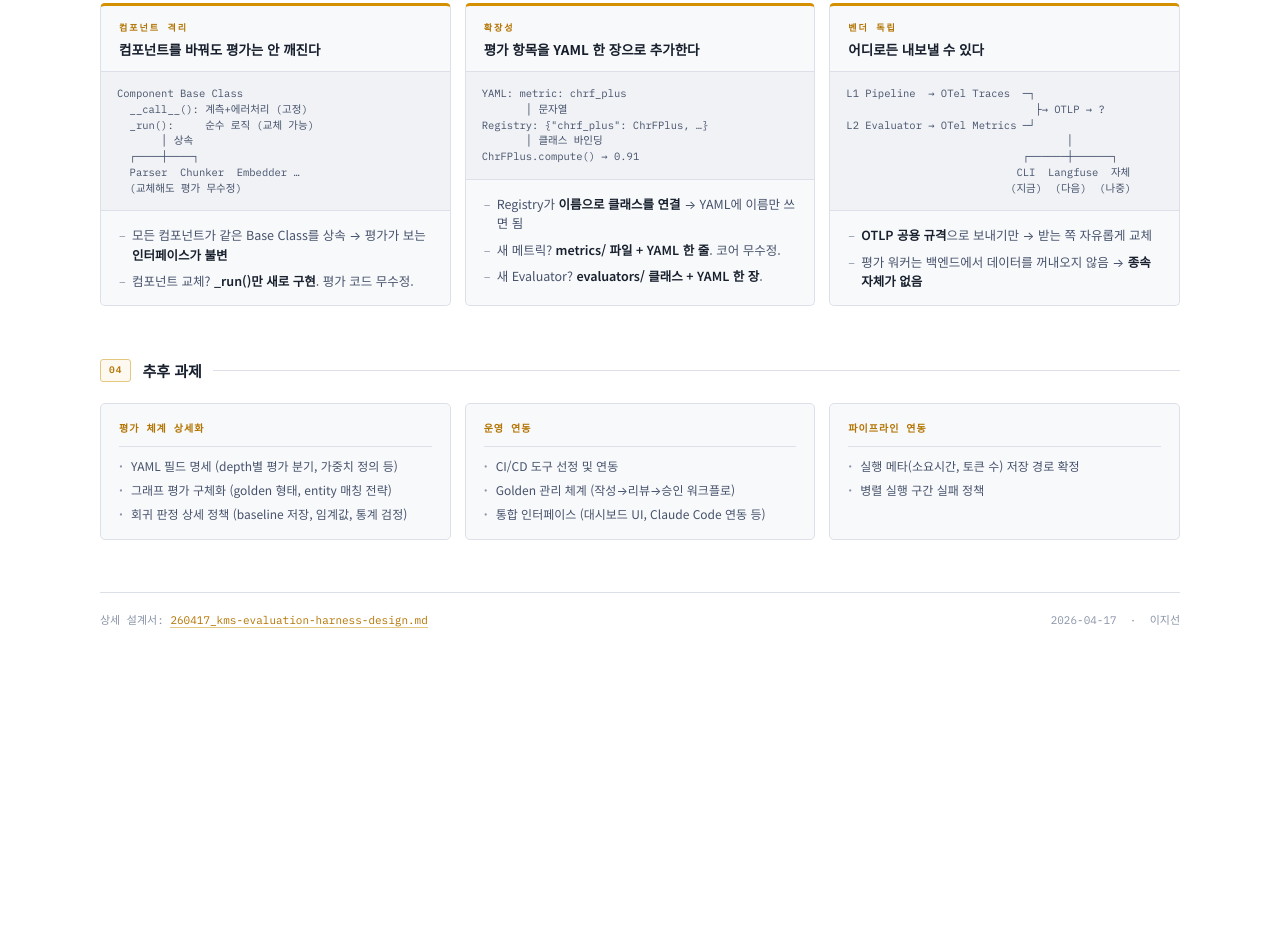
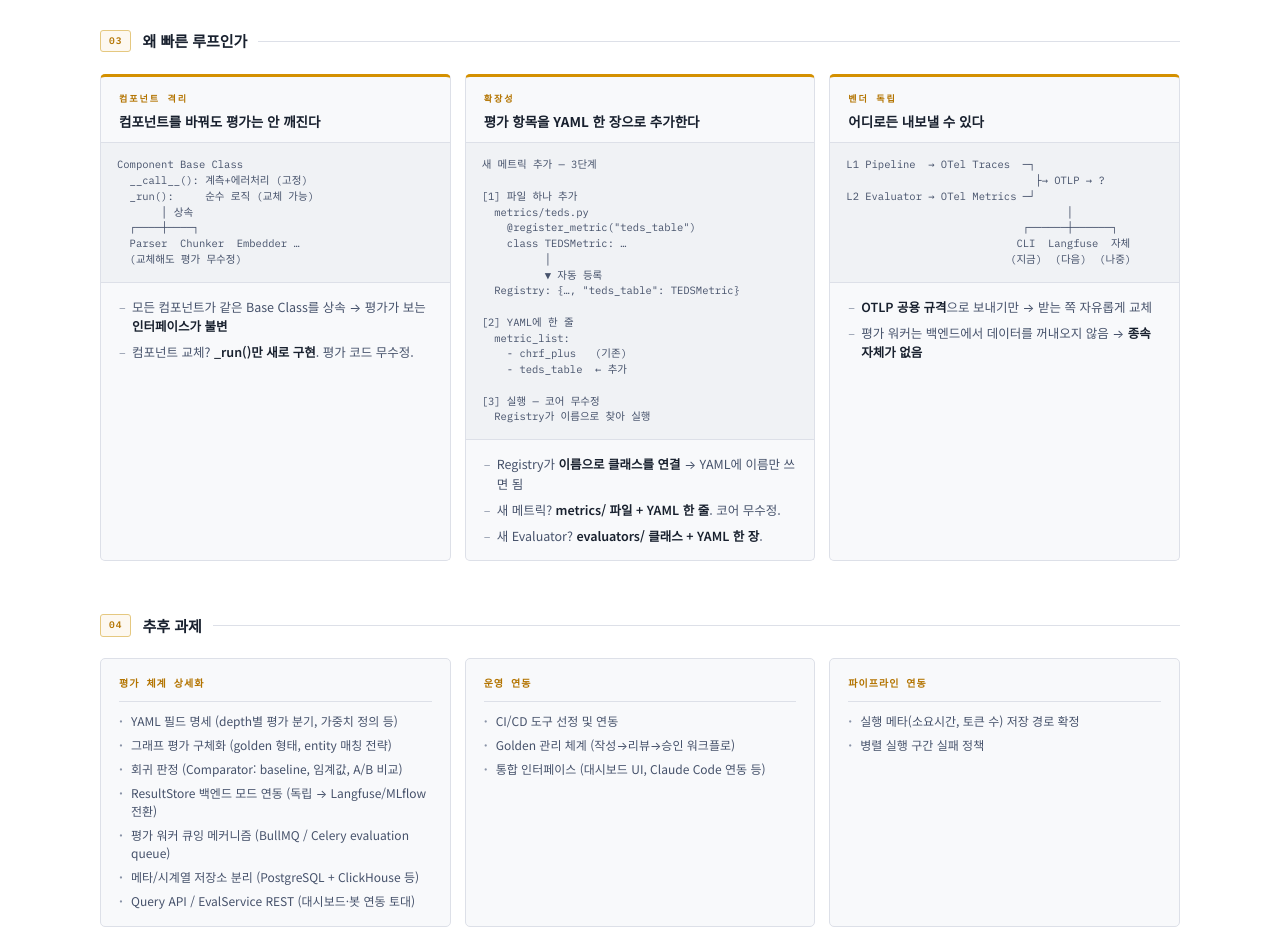
Before and after one commit to JiseonLee-jul/daylog, a plain HTML site: page vault/inbox/raw/260417_kms-evaluation-harness-summary.html in a window 1280 px wide. Shown: the part 2194-3124 px from the top of the page. Before the commit the page ends 2895 px from the top, so only its background shows below. Drawn offline with Linux system fonts and the light colour scheme.

Commit message:
vault backup: 2026-04-20 17:43:33

```diff
--- a/vault/inbox/raw/260417_kms-evaluation-harness-summary.html
+++ b/vault/inbox/raw/260417_kms-evaluation-harness-summary.html
@@ -474,10 +474,10 @@
  │  Artifact + 실행 메타 저장  │    │  OTel Traces 방출         │
  │  (파이프라인 기존 저장소)    │    │  (Base Class가 자동 계측)  │
  │                          │    │                          │
- │  S3/NFS:   body.md       │    │  OTLP ──→ 백엔드          │
- │  Postgres: chunks        │    │  (Langfuse, Grafana 등)   │
- │  GraphDB:  nodes, edges  │    │  시각화/모니터링 용도       │
- │  + 소요시간, 토큰 수 등     │    │  꺼내오지 않음             │
+ │  S3/NFS:   body.md       │    │   독립 모드: Console/File │
+ │  Postgres: chunks        │    │   백엔드 모드: OTLP →      │
+ │  GraphDB:  nodes, edges  │    │                 백엔드     │
+ │  + 소요시간, 토큰 수 등     │    │   (Langfuse, Grafana 등) │
  └────────────┬─────────────┘    └──────────────────────────┘
               │
       파이프라인 워커 완료
@@ -514,8 +514,12 @@
              Group 집계 (YAML)
                      │
                      ▼
-             OTel Metrics 방출  ──→ OTLP ──→ 백엔드
-             (평가 결과도 벤더 중립)
+        ┌────────────┴────────────┐
+        │ 독립 모드                │ 백엔드 모드
+        ▼                         ▼
+ FileResultStore              OTLP 방출
+ CLI 출력                     → 백엔드가 저장/비교/시각화
+ (MVP)                        (Langfuse, MLflow 등)
 
 ═══════════════════════════════════════════════════════════════
  L3  Continuous Evaluation
@@ -609,11 +613,23 @@
           <div class="card-title">평가 항목을 YAML 한 장으로 추가한다</div>
         </div>
         <div class="card-diagram">
-<pre>YAML: metric: chrf_plus
-       │ 문자열
-Registry: {"chrf_plus": ChrFPlus, …}
-       │ 클래스 바인딩
-ChrFPlus.compute() → 0.91</pre>
+<pre>새 메트릭 추가 — 3단계
+
+[1] 파일 하나 추가
+  metrics/teds.py
+    @register_metric("teds_table")
+    class TEDSMetric: …
+          │
+          ▼ 자동 등록
+  Registry: {…, "teds_table": TEDSMetric}
+
+[2] YAML에 한 줄
+  metric_list:
+    - chrf_plus   (기존)
+    - teds_table  ← 추가
+
+[3] 실행 — 코어 무수정
+  Registry가 이름으로 찾아 실행</pre>
         </div>
         <div class="card-body">
           <div class="card-item">Registry가 <strong>이름으로 클래스를 연결</strong> → YAML에 이름만 쓰면 됨</div>
@@ -659,7 +675,11 @@ L2 Evaluator → OTel Metrics ─┘
         <ul class="future-list">
           <li>YAML 필드 명세 (depth별 평가 분기, 가중치 정의 등)</li>
           <li>그래프 평가 구체화 (golden 형태, entity 매칭 전략)</li>
-          <li>회귀 판정 상세 정책 (baseline 저장, 임계값, 통계 검정)</li>
+          <li>회귀 판정 (Comparator: baseline, 임계값, A/B 비교)</li>
+          <li>ResultStore 백엔드 모드 연동 (독립 → Langfuse/MLflow 전환)</li>
+          <li>평가 워커 큐잉 메커니즘 (BullMQ / Celery evaluation queue)</li>
+          <li>메타/시계열 저장소 분리 (PostgreSQL + ClickHouse 등)</li>
+          <li>Query API / EvalService REST (대시보드·봇 연동 토대)</li>
         </ul>
       </div>
       <div class="future-card">
```
Also changed, not shown: 1 other file.
